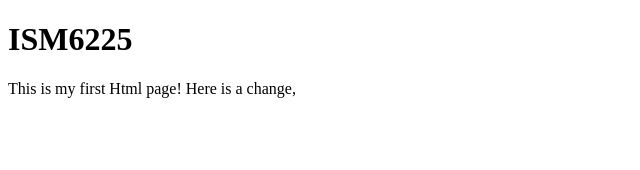
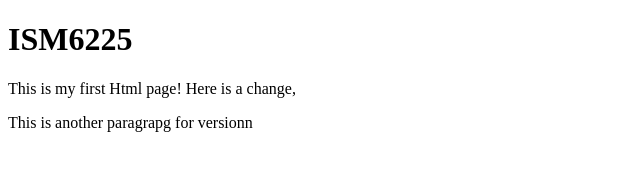
Before and after one commit to HimaKrishnath/ISM6225, a plain HTML site: page index.html in a window 1280 px wide. Shown: the whole page, without its empty margins (0-640 px from the left). Drawn offline with Linux system fonts and the light colour scheme.

Commit message:
version 2

```diff
--- a/index.html
+++ b/index.html
@@ -4,5 +4,6 @@
     <body>
         <h1>ISM6225</h1>
         <p>This is my first Html page! Here is a change, </p>
+        <p> This is another paragrapg  for versionn </p>
     </body>
 </html>
```
